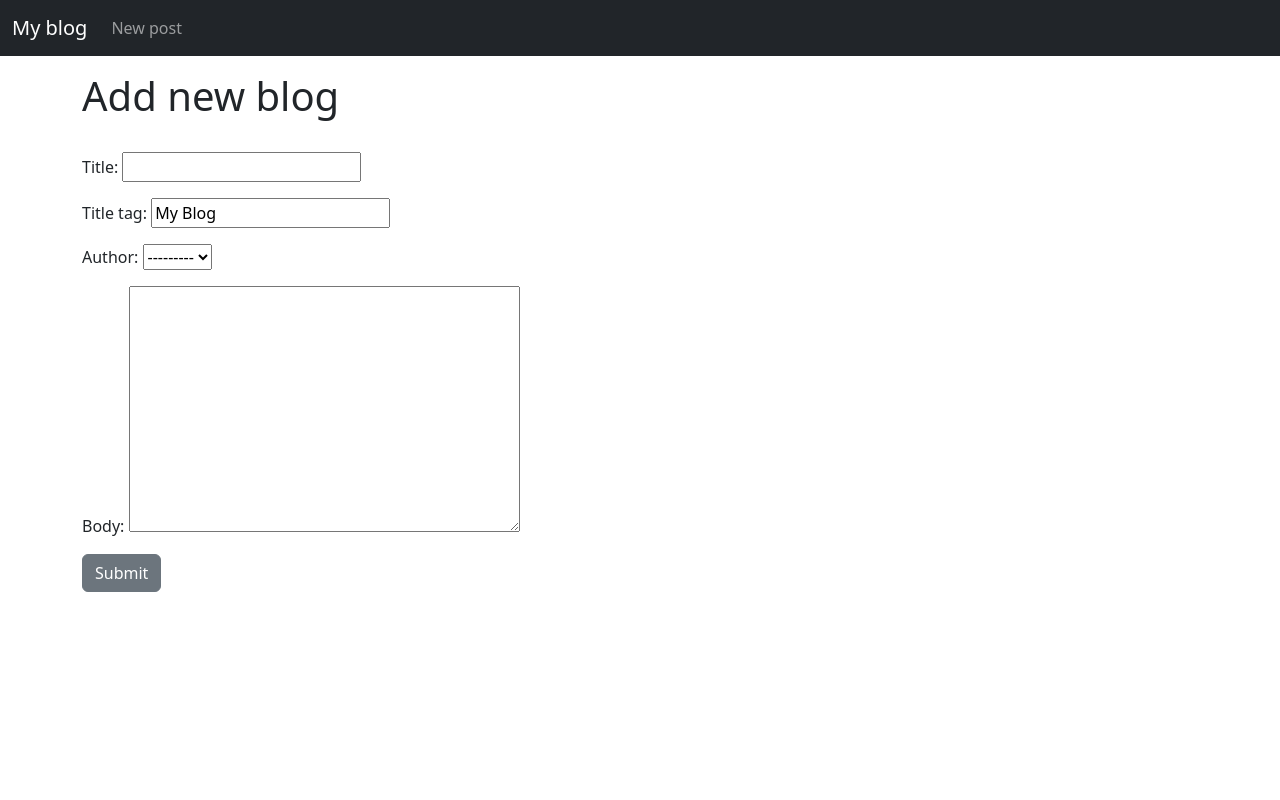
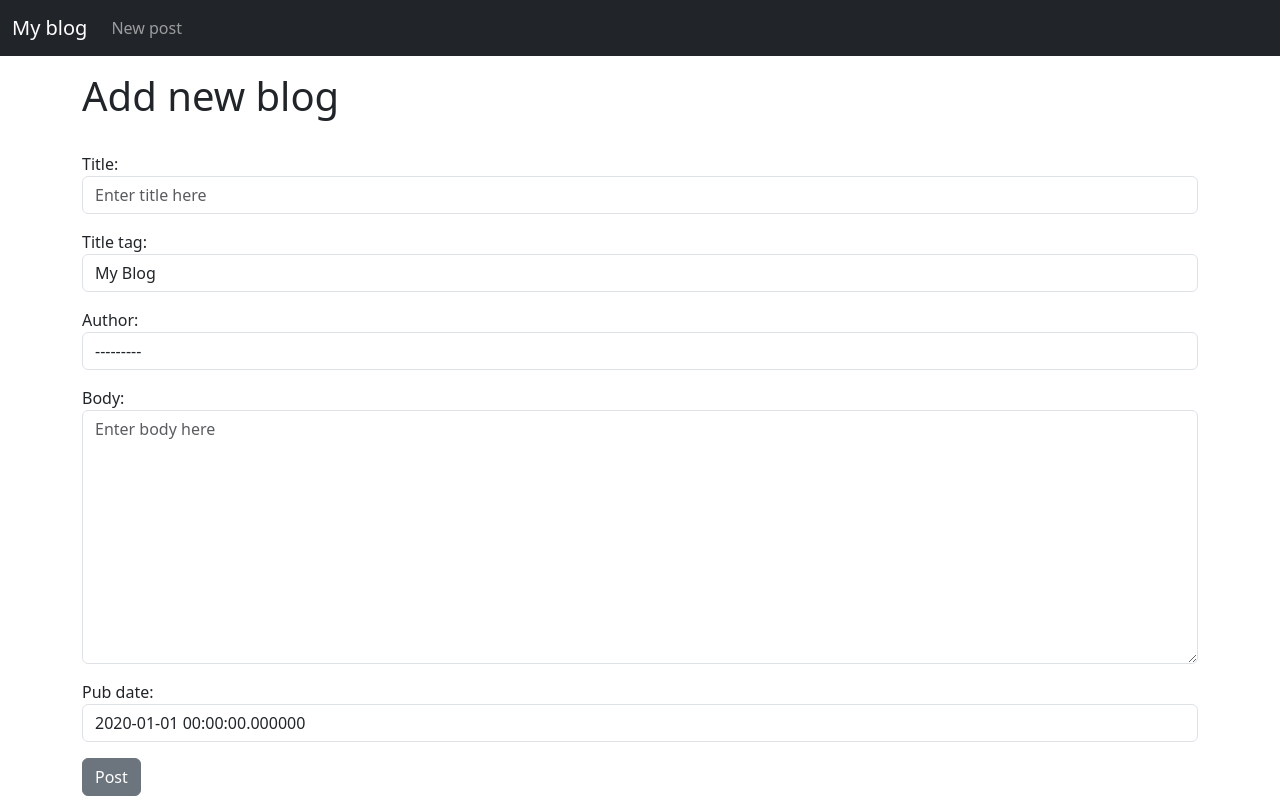
Before and after one commit to lakshmi-warrier/django-trial-blog, a Django app: page /add_post/ in a window 1280 px wide. Run offline with Django 4.2, Linux system fonts and the light colour scheme.

Commit message:
added date-time

```diff
--- /dev/null
+++ b/ablog/theblog/forms.py
@@ -0,0 +1,15 @@
+from django import forms
+from .models import Post
+
+class PostForm(forms.ModelForm):
+    class Meta:
+        model = Post
+        fields = ('title', 'title_tag', 'author', 'body', 'pub_date')
+
+        widgets = {
+            'title': forms.TextInput(attrs={'class': 'form-control', 'placeholder': 'Enter title here'}),
+            'title_tag': forms.TextInput(attrs={'class': 'form-control', 'placeholder': 'Enter title tag here'}),
+            'author': forms.Select(attrs={'class': 'form-control'}),
+            'body': forms.Textarea(attrs={'class': 'form-control', 'placeholder': 'Enter body here'}),
+            'pub_date': forms.DateTimeInput(attrs={'class': 'form-control', 'placeholder': 'Enter date here'}),
+        }
--- a/ablog/theblog/models.py
+++ b/ablog/theblog/models.py
@@ -11,6 +11,7 @@ class Post(models.Model):
 
     author = models.ForeignKey(User, on_delete=models.CASCADE)
     body = models.TextField()
+    pub_date = models.DateTimeField(default="2020-01-01 00:00:00.000000")
 
     def __str__(self):
         return self.title + ' | ' + str(self.author)
--- a/ablog/theblog/templates/add_post.html
+++ b/ablog/theblog/templates/add_post.html
@@ -6,5 +6,5 @@
 <form method="POST">
     {% csrf_token %}
     {{ form.as_p }}
-    <button type="submit" class="btn btn-secondary">Submit</button>
+    <button type="submit" class="btn btn-secondary">Post</button>
 {% endblock %}
--- a/ablog/theblog/templates/home.html
+++ b/ablog/theblog/templates/home.html
@@ -10,7 +10,7 @@
     <a href="{%url 'article-detail' post.pk %}" class="list-group-item list-group-item-action flex-column align-items-start">
         <div class="d-flex w-100 justify-content-between">
             <h5 class="mb-1">{{post.title}}</h5>
-            <small>3 days ago</small>
+            <small>{{post.pub_date}}</small>
         </div>
         <small>Written by <i>{{post.author}}</i> </small>
 
--- a/ablog/theblog/views.py
+++ b/ablog/theblog/views.py
@@ -1,6 +1,8 @@
 from django.shortcuts import render
 from django.views.generic import ListView, DetailView, CreateView
 from .models import Post
+from .forms import PostForm
+
 
 class HomeView(ListView):
     model = Post
@@ -11,7 +13,9 @@ class ArticleDetailView(DetailView):
     model = Post
     template_name = 'article_details.html'
 
+
 class AddPostView(CreateView):
     model = Post
+    form_class = PostForm
     template_name = 'add_post.html'
-    fields = '__all__'
+    # fields = '__all__'
```
Also changed, not shown: ablog/theblog/migrations/0004_post_pub_date.py (added).
